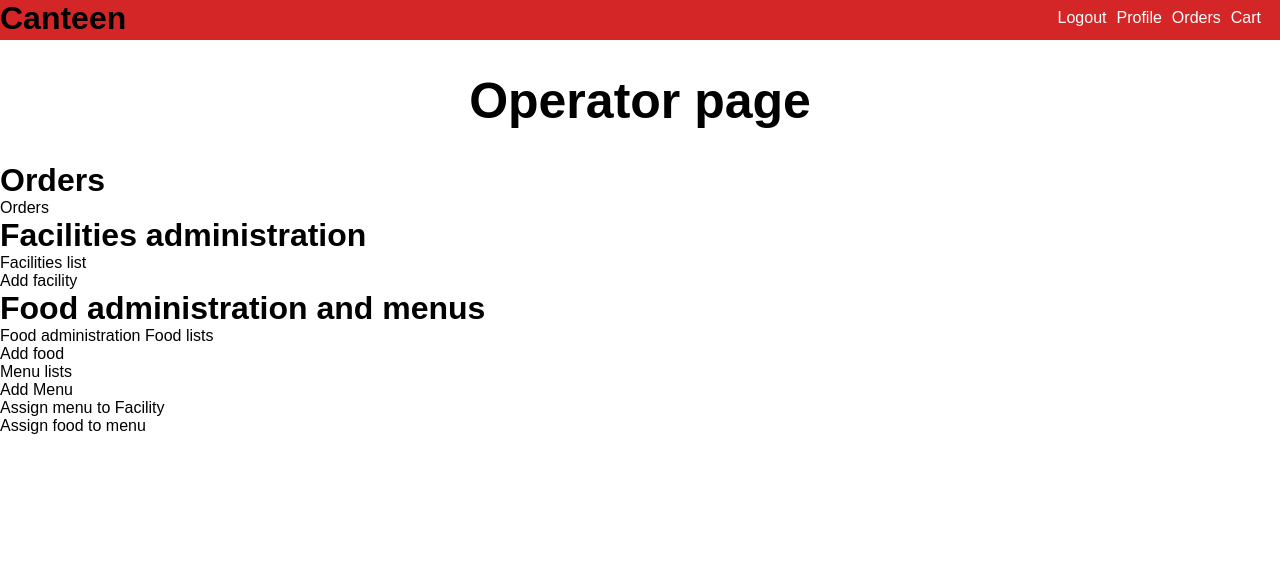
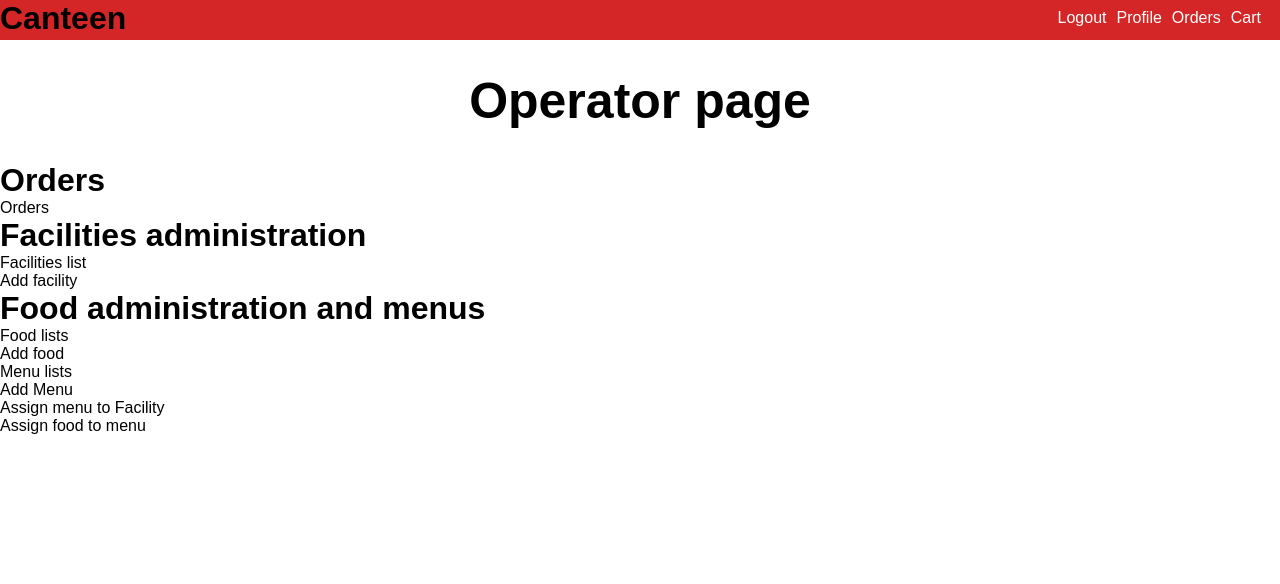
Before and after one commit to natal1H/IIS-project, a Django app: page /operator_view in a window 1280 px wide. Shown: the top 584 px of the page. Run offline with Django 3.2, Linux system fonts and the light colour scheme; a user stored in the database is signed in; data comes from the database, SQL or seed files in the repository.

Commit message:
Code  cleanup

```diff
--- a/app/canteen/templates/operator_view.html
+++ b/app/canteen/templates/operator_view.html
@@ -12,7 +12,6 @@
 
 
 <h1>Food administration and menus</h1>
-<a href="food_admin">Food administration</a>
 
 <a href="food_list_view">Food lists</a><br>
 <a href="food_create_view">Add food</a><br>
--- a/app/canteen/views.py
+++ b/app/canteen/views.py
@@ -336,73 +336,6 @@ def add_to_cart(request, id_item, id_facility):
     return HttpResponseRedirect(request.META.get('HTTP_REFERER'))  # stays on the same page
 
 
-# TODELETE this view
-def add_to_cart2(request, id_item, id_facility):
-    cart_id = request.session.get("cart_id", None)
-    qs = Food_order.objects.filter(id_food_order=cart_id, status='o')
-
-    facility_instance_control = Facility.objects.filter(id_facility=id_facility).first
-
-    if qs.count() == 1:
-        cart_obj = qs.first()
-        print("it is already created")
-
-        #
-        food_order_instance = Food_order.objects.filter(id_food_order=cart_obj.id_food_order).first()
-        # facility_instance=Facility.objects.filter(id_facility=id_facility).first()
-        """
-		print("facility id:")
-		print(food_order_instance.facility.id_facility)
-		print(id_facility)
-		print("|||||")
-		"""
-        if food_order_instance.facility.id_facility != id_facility:
-            print("you cant order from different facility")
-            return render(request, 'error_access.html', {
-                "msg": "Unable to add items from different facilities"
-            })
-
-        food_order_item_instance = Item.objects.filter(id_item=id_item).first()
-
-        food_order_item_instance_from_mm_table = Food_order_item.objects.filter(id_food_order=food_order_instance,
-                                                                                id_item=food_order_item_instance)
-
-        if food_order_item_instance_from_mm_table.count() == 1:
-            quantity = food_order_item_instance_from_mm_table.first().quantity + 1
-            print(quantity)
-            Food_order_item.objects.filter(id_food_order=food_order_instance, id_item=food_order_item_instance).update(
-                quantity=quantity)
-        # Food_order.objects.filter(id_food_order=cart_id, status='o').update(status='a')
-        else:
-            Food_order_item.objects.create(id_food_order=food_order_instance, id_item=food_order_item_instance)
-
-
-
-
-    else:
-        print("Now we are makin new order")
-        facility_instance = Facility.objects.filter(id_facility=id_facility).first()
-        food_order_item_instance = Item.objects.filter(id_item=id_item).first()
-
-        # Creates new food order
-        if request.user.is_authenticated:
-
-            person_instance = Person.objects.filter(user=request.user).first()
-            food_order_instance = Food_order.objects.create(facility=facility_instance, person=person_instance,
-                                                            status='o')  # Creates new food order
-        else:
-            food_order_instance = Food_order.objects.create(facility=facility_instance, status='o')
-
-        Food_order_item.objects.create(id_food_order=food_order_instance,
-                                       id_item=food_order_item_instance)  # adds the item to the order
-
-        request.session['cart_id'] = food_order_instance.id_food_order
-
-    # TOCONTINUE
-
-    # TODO order, checkout etc. and all  almost done, but needs to be finalized and tested
-    return HttpResponseRedirect(request.META.get('HTTP_REFERER'))  # stays on the same page
-
 
 def remove_from_cart(request, id_item, id_facility):
     if request.user.is_authenticated:
@@ -539,7 +472,6 @@ def pay_view(request):
     else:
         cart_id = request.session.get("cart_id", None)
 
-        # TODO think about unregistered payment
         my_form = Pay_form()
         if request.method == "POST":
 
@@ -568,33 +500,12 @@ def pay_view(request):
     return HttpResponseRedirect(request.META.get('HTTP_REFERER'))
 
 
-def pay_view_unreg(request):
-    if request.user.is_authenticated:
-        raise PermissionDenied()
 
-    my_form = Pay_form()
-
-    pass
 
 
 # this is basically all orders view
-
+#this is the order for one user and his/hers orders
 def order_view(request):  # basically a cart
-    """
-	if request.user.is_authenticated:
-		print ("Yes, he is")
-
-	cart_id=request.session.get("cart_id", None)
-	qs=Food_order.objects.filter(id_food_order=cart_id)
-
-	if qs.count()==1:
-		cart_obj=qs.first()
-		print ("it is already created")
-	else:
-		cart_obj=Food_order.objects.create()
-		request.session['cart_id']=cart_obj.id_food_order
-
-	"""
 
     if request.user.is_authenticated:
 
@@ -654,14 +565,6 @@ def admin_view(request):
     return render(request, 'admin_view.html', context)
 
 
-# TODO
-
-
-def admin_edit_users(request):
-    # TODO
-    pass
-
-
 class Food_order_update_view(generic.UpdateView, LoginRequiredMixin):
     template_name = 'food_order_update_view.html'
     form_class = Food_order_form
@@ -686,12 +589,6 @@ class Food_order_delete_view(DeleteView, LoginRequiredMixin):
     def get_success_url(self):
         return '../food_order'
 
-
-"""
-class Food_order_list_view(ListView):
-    template_name = 'Food_order_list.html'
-    queryset = list(Food_order.objects.all())
-"""
 
 
 class person_update_view(generic.UpdateView, LoginRequiredMixin):
```
Also changed, not shown: 1 other file.
